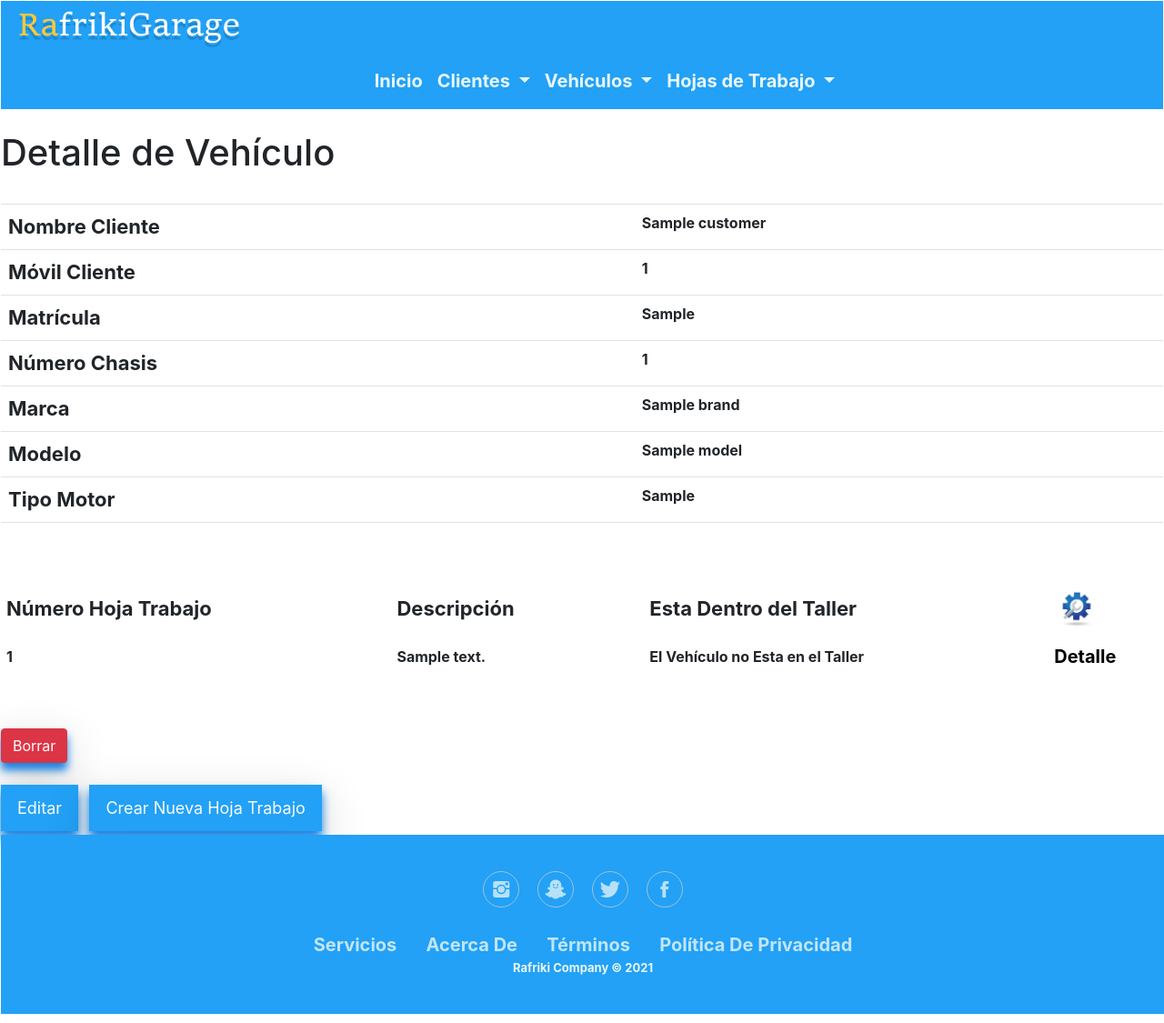
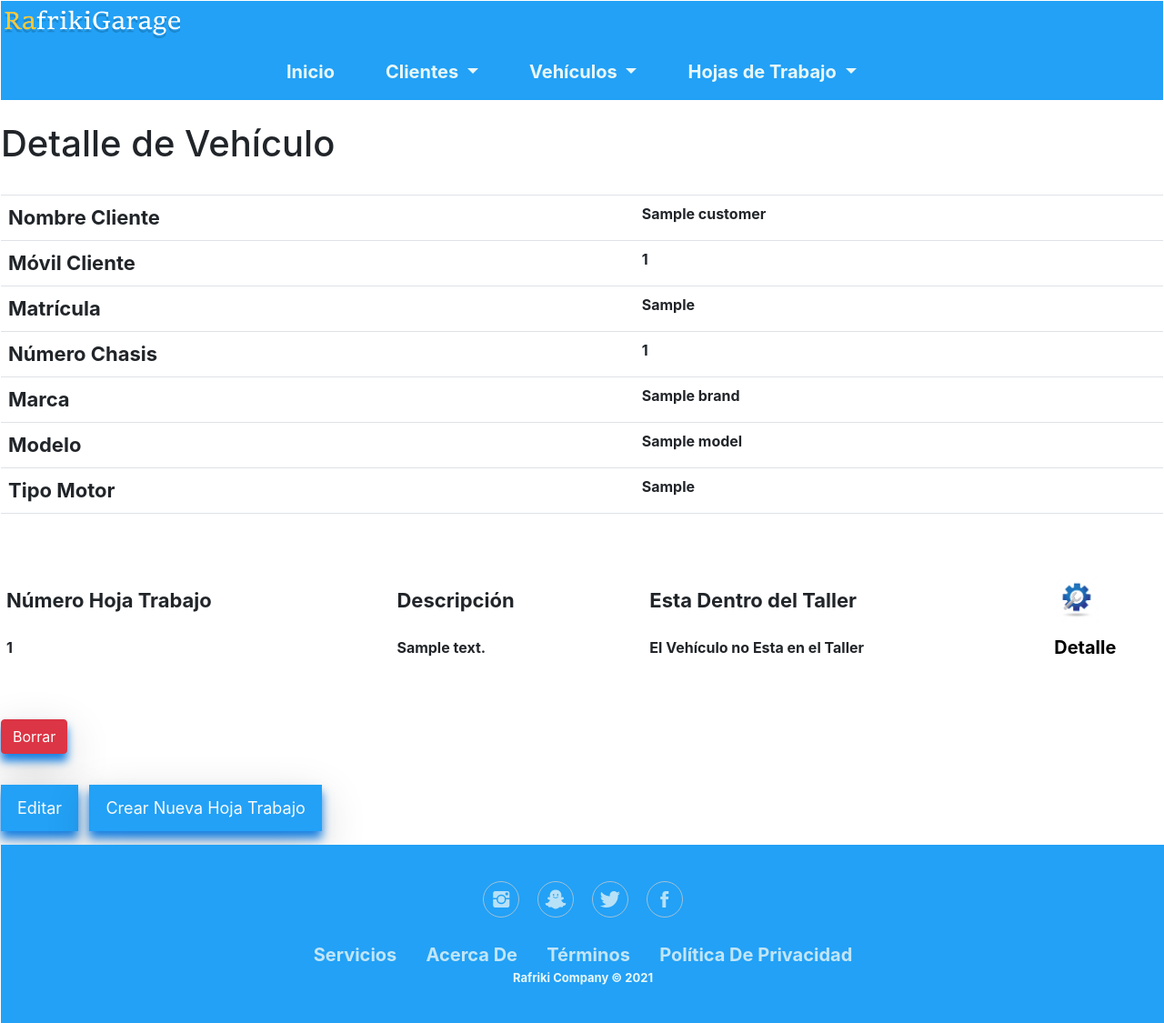
Before and after one commit to Rafriki2308/RafrikiGarage, a Symfony app: template templates/Car/show.html.twig in a window 1280 px wide. Shown: the whole page at 91% size. Run offline with Twig, Linux system fonts and the light colour scheme; the template is opened without the code that fills it: most values are stand-ins (such as "Sample title", 1, 10 or a date in 2020); some libraries are stand-ins or nearby versions.

Commit message:
Updated views to responsive Way

```diff
--- a/public/styles/style.css
+++ b/public/styles/style.css
@@ -22,6 +22,7 @@ body {
 }
 
 button {
+    margin-bottom: 10px;
     border: none;
     color: #e9f7f8;
     padding: 12px 18px;
@@ -101,9 +102,19 @@ input[type=number] { -moz-appearance:textfield; }
     margin: 0 auto;
 }
 
+@media only screen and (min-width: 0px) and (max-width: 700px) {
+    .bodyContainer{
+        margin: 20px;
+    }
+}
+
 /*************************Style to NavBar**********************/
 nav{
     background-color: #22a1f6;
+}
+
+nav li{
+    margin-left: 40px;
 }
 
 .nav-link{
@@ -115,8 +126,24 @@ nav{
     transition: all 0.2s;
 }
 
+.navbar-brand img{
+    width: 200px;
+    height: auto;
+}
+
+.navCenter{
+    display: flex;
+    flex-direction: column;
+    align-items: center;
+}
+
+#homeImg{
+    width: 75px;
+    height: auto;
+}
+
 #centerMenu{
-    margin: 0 auto;
+    margin: auto 200px;
 }
 
 #navbarSupportedContent{
@@ -130,15 +157,6 @@ nav{
 
 #logoContainer{
     background-color: #22a1f6;
-    display: flex;
-    flex-direction: column;
-    align-items:left;
-}
-
-#logoContainer img{
-    width: 250px;
-    height: auto;
-    margin-left: 15px;
 }
 
 /*****************************Style Form***************************************/
@@ -318,6 +336,12 @@ img {
 
 /******************************Sytle Footer*************************************/
 
+.footertextContainer{
+    display: flex;
+    flex-direction: column;
+   align-items: center;
+}
+
 #container-footer{
     width: 100%;
     padding:40px 0;
```
Also changed, not shown: public/assets/Home.jpeg (added).
